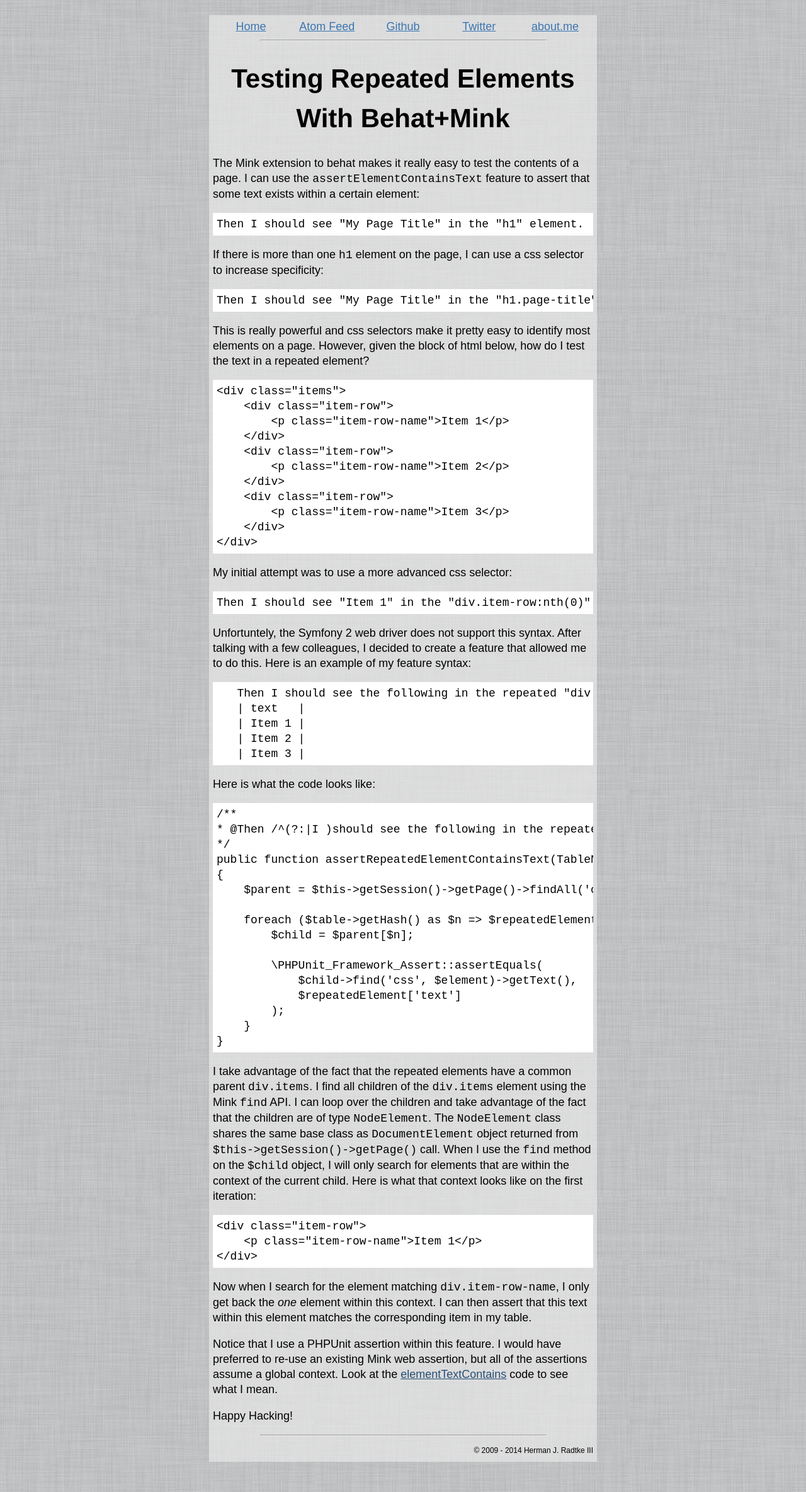
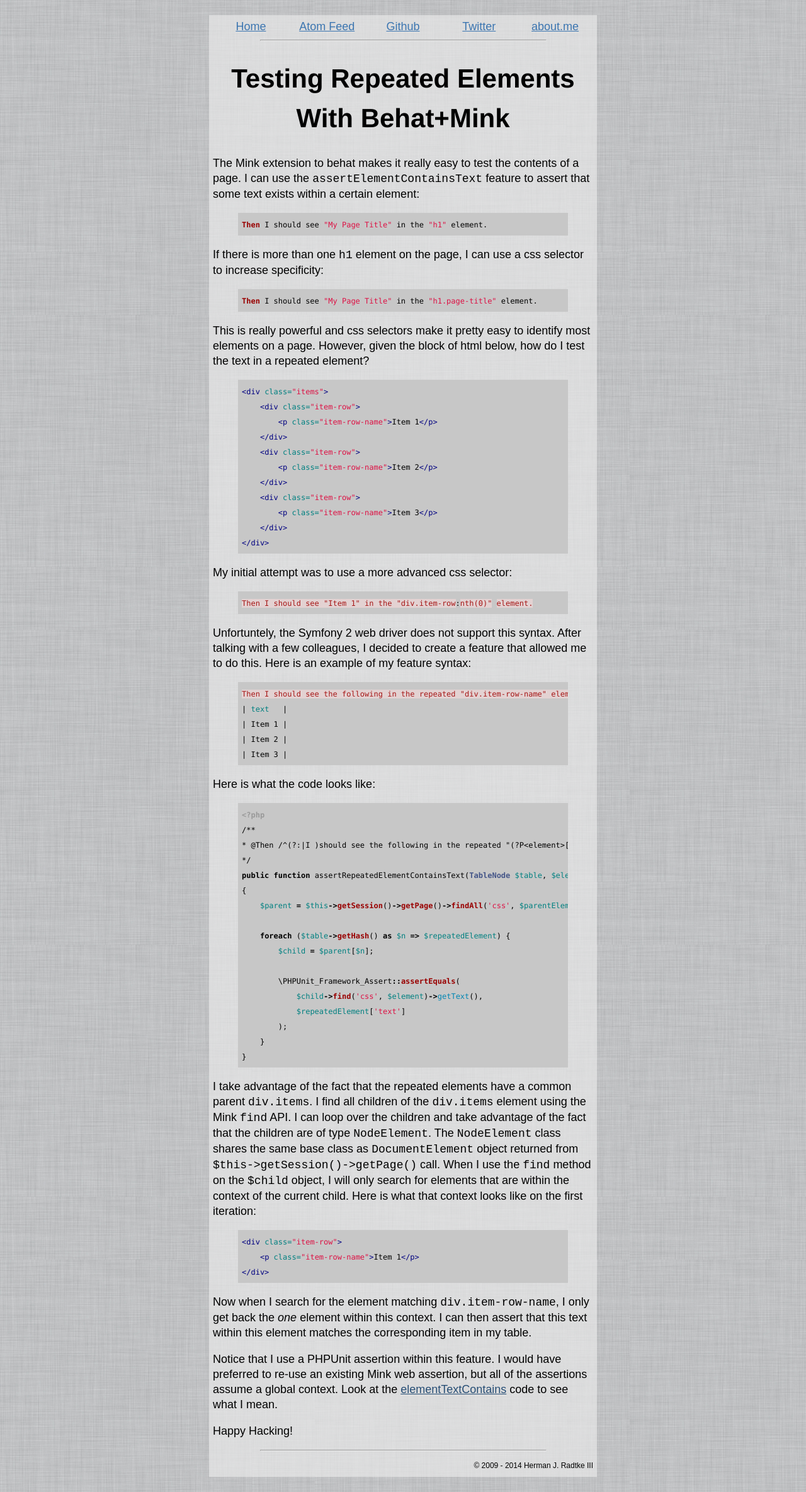
Before and after one commit to hjr3/hjr3.github.io, a Jekyll site: the page built from _posts/2014-03-21-testing-repeated-elements-with-behat-mink.md, in a window 1280 px wide. Shown: the whole page at 63% size. Built offline with Jekyll 4.4.1, drawn with Linux system fonts in a browser that asks for light colours.

Commit message:
Spruce up code blocks
- fix font sizing
- add syntax highlighting

````diff
--- a/_posts/2014-03-21-testing-repeated-elements-with-behat-mink.md
+++ b/_posts/2014-03-21-testing-repeated-elements-with-behat-mink.md
@@ -15,64 +15,77 @@ published: true
 
 The Mink extension to behat makes it really easy to test the contents of a page. I can use the `assertElementContainsText` feature to assert that some text exists within a certain element:
 
-    Then I should see "My Page Title" in the "h1" element.
+{% highlight gherkin %}
+Then I should see "My Page Title" in the "h1" element.
+{% endhighlight %}
 
 If there is more than one `h1` element on the page, I can use a css selector to increase specificity:
 
-    Then I should see "My Page Title" in the "h1.page-title" element.
+{% highlight gherkin %}
+Then I should see "My Page Title" in the "h1.page-title" element.
+{% endhighlight %}
 
 This is really powerful and css selectors make it pretty easy to identify most elements on a page. However, given the block of html below, how do I test the text in a repeated element?
 
-    <div class="items">
-        <div class="item-row">
-            <p class="item-row-name">Item 1</p>
-        </div>
-        <div class="item-row">
-            <p class="item-row-name">Item 2</p>
-        </div>
-        <div class="item-row">
-            <p class="item-row-name">Item 3</p>
-        </div>
+{% highlight html %}
+<div class="items">
+    <div class="item-row">
+        <p class="item-row-name">Item 1</p>
     </div>
+    <div class="item-row">
+        <p class="item-row-name">Item 2</p>
+    </div>
+    <div class="item-row">
+        <p class="item-row-name">Item 3</p>
+    </div>
+</div>
+{% endhighlight %}
 
 My initial attempt was to use a more advanced css selector:
 
-    Then I should see "Item 1" in the "div.item-row:nth(0)" element.
+{% highlight gherkin %}
+Then I should see "Item 1" in the "div.item-row:nth(0)" element.
+{% endhighlight %}
 
 Unfortuntely, the Symfony 2 web driver does not support this syntax. After talking with a few colleagues, I decided to create a feature that allowed me to do this. Here is an example of my feature syntax:
 
-```
-   Then I should see the following in the repeated "div.item-row-name" element within the context of the "div.items" element:
-   | text   |
-   | Item 1 |
-   | Item 2 |
-   | Item 3 |
-```
+{% highlight gherkin %}
+Then I should see the following in the repeated "div.item-row-name" element within the context of the "div.items" element:
+| text   |
+| Item 1 |
+| Item 2 |
+| Item 3 |
+{% endhighlight %}
 
 Here is what the code looks like:
 
-    /**
-    * @Then /^(?:|I )should see the following in the repeated "(?P<element>[^"]*)" element within the context of the "(?P<parentElement>[^"]*)" element
-    */
-    public function assertRepeatedElementContainsText(TableNode $table, $element, $parentElement)
-    {
-        $parent = $this->getSession()->getPage()->findAll('css', $parentElement);
+{% highlight php %}
+<?php
+/**
+* @Then /^(?:|I )should see the following in the repeated "(?P<element>[^"]*)" element within the context of the "(?P<parentElement>[^"]*)" element
+*/
+public function assertRepeatedElementContainsText(TableNode $table, $element, $parentElement)
+{
+    $parent = $this->getSession()->getPage()->findAll('css', $parentElement);
 
-        foreach ($table->getHash() as $n => $repeatedElement) {
-            $child = $parent[$n];
+    foreach ($table->getHash() as $n => $repeatedElement) {
+        $child = $parent[$n];
 
-            \PHPUnit_Framework_Assert::assertEquals(
-                $child->find('css', $element)->getText(),
-                $repeatedElement['text']
-            );
-        }
+        \PHPUnit_Framework_Assert::assertEquals(
+            $child->find('css', $element)->getText(),
+            $repeatedElement['text']
+        );
     }
+}
+{% endhighlight %}
 
 I take advantage of the fact that the repeated elements have a common parent `div.items`. I find all children of the `div.items` element using the Mink `find` API. I can loop over the children and take advantage of the fact that the children are of type `NodeElement`. The `NodeElement` class shares the same base class as `DocumentElement` object returned from `$this->getSession()->getPage()` call. When I use the `find` method on the `$child` object, I will only search for elements that are within the context of the current child. Here is what that context looks like on the first iteration:
 
-    <div class="item-row">
-        <p class="item-row-name">Item 1</p>
-    </div>
+{% highlight html %}
+<div class="item-row">
+    <p class="item-row-name">Item 1</p>
+</div>
+{% endhighlight %}
 
 Now when I search for the element matching `div.item-row-name`, I only get back the _one_ element within this context. I can then assert that this text within this element matches the corresponding item in my table.
 
--- a/css/site.css
+++ b/css/site.css
@@ -77,6 +77,12 @@ pre {
     padding: 6px;
 }
 
+pre code {
+    font-family: Consolas, Courier, monospace;
+    font-size: 12px;
+    line-height: 1.4;
+}
+
 nav ul {
     list-style-type: none;
     width: 100%;
````
